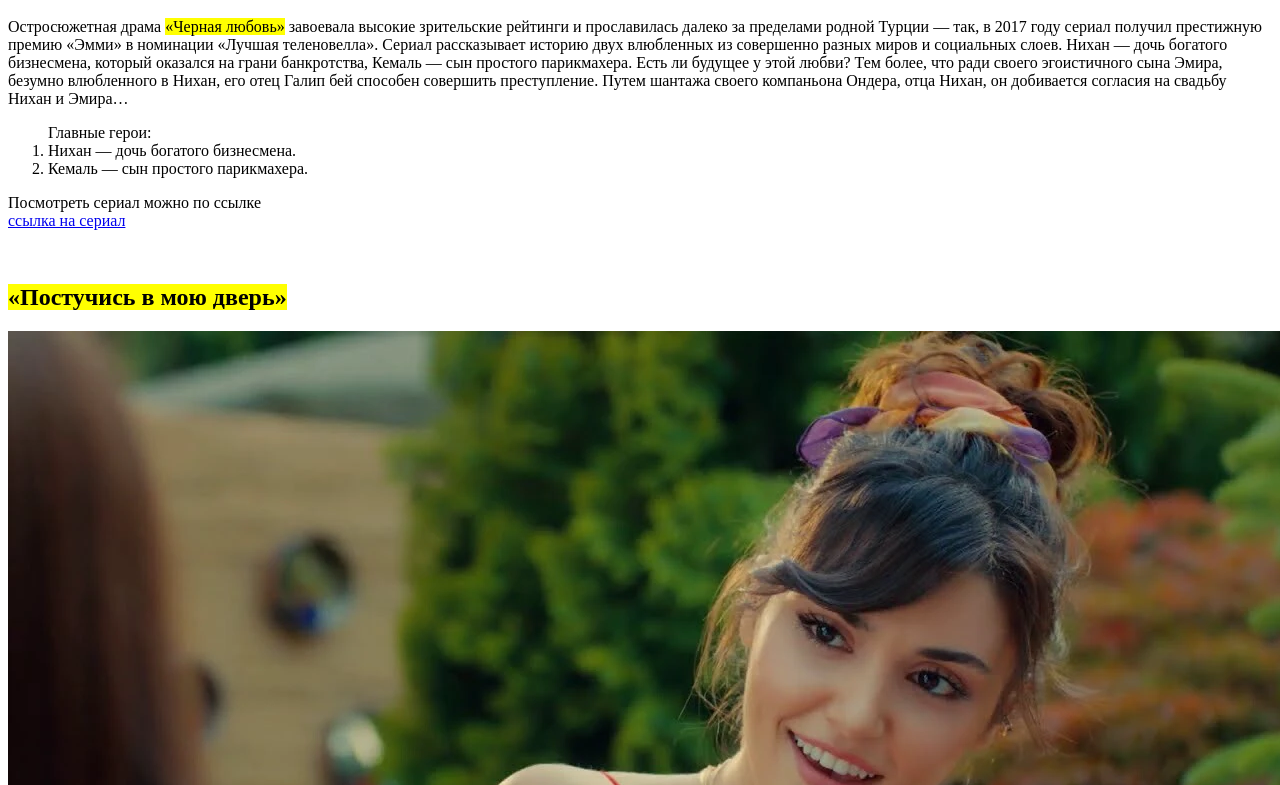
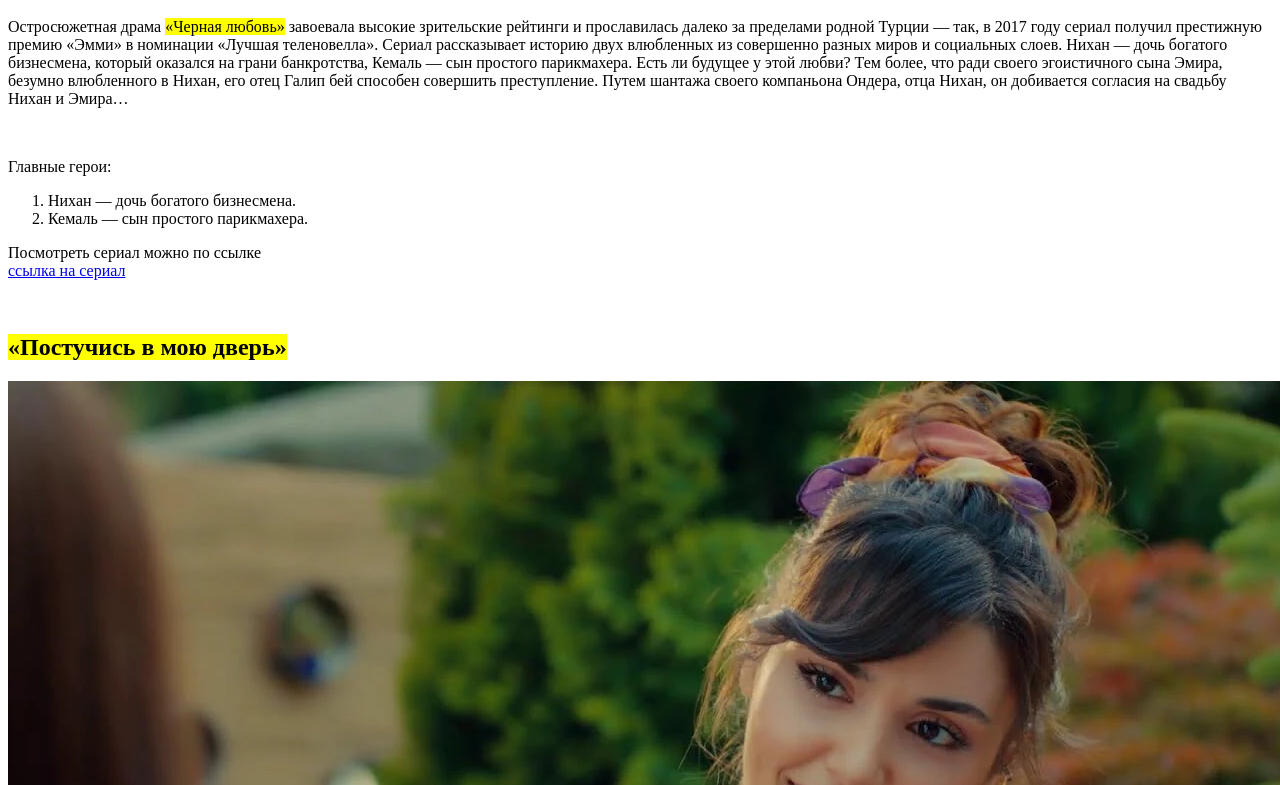
Before and after one commit to Kosovalena/lesson_2_1, a plain HTML site: page index.html in a window 1280 px wide. Shown: the part 875-1660 px from the top of the page. Drawn offline with Linux system fonts and the light colour scheme.

Commit message:
Add files via upload

```diff
--- a/index.html
+++ b/index.html
@@ -22,7 +22,9 @@
 				Есть ли будущее у этой любви? Тем более, что ради своего эгоистичного сына Эмира, безумно влюбленного в
 				Нихан, его отец Галип бей способен совершить преступление. Путем шантажа своего компаньона Ондера, отца
 				Нихан, он добивается согласия на свадьбу Нихан и Эмира…</p>
-			<ol>Главные герои:
+			<br>
+			<p>Главные герои:</p>
+			<ol>
 				<li>Нихан — дочь богатого бизнесмена.</li>
 				<li>Кемаль — сын простого парикмахера.</li>
 			</ol>
@@ -42,8 +44,8 @@
 				магазинчике своей тети, параллельно пытаясь связаться с Серканом Болатом — молодым бизнесменом и владельцем
 				известной архитектурой фирмы, который и лишил ее гранта.
 			</p>
+			<p>Главные герои:</p>
 			<ol>
-				<p>Главные герои:</p>
 				<li>Эда - ландшафтный дизайнер.</li>
 				<li>Серкан Болат - молодой бизнесмен и владелец архитектурной фабрики.</li>
 			</ol>
@@ -67,8 +69,8 @@
 				Сулейман Шах принимает решение просить землю у эмира Алеппо аль-Азиза в обмен на своих лучших воинов. На
 				переговоры к аль-Азизу должен отправиться один из сыновей Сулеймана — отважный Эртугрул или Гюндогду, давно
 				мечтающий о власти.</p>
+			<p>Главные герои:</p>
 			<ol>
-				<p>Главные герои:</p>
 				<li>Эртугрул - сын Сулеймана Шаха — вождя племени кайи/</li>
 				<li>Сулейман Шаха — вождь племени кайи</li>
 			</ol>
@@ -90,8 +92,9 @@
 				столице Кузгун встречает Дилу — свою подругу, в которую был влюблен в детстве. Она работает адвокатом. Между
 				ними с новой силой вспыхивают чувства, но есть проблема: Дила — дочь Рыфата. Можно ли навредить Рыфату, не
 				обидев при этом Дилу? С этим вопросом Кузгуну предстоит разобраться.</p>
+			<p>Главные герои:</p>
 			<ol>
-				<p>Главные герои:</p>
+
 				<li>Юсуф — хороший и честный полицейский, никогда не бравший взяток.</li>
 				<li>Рыфат - напарник.</li>
 				<li>Дила — дочь Рыфата.</li>
@@ -114,8 +117,8 @@
 				их багаж перепутали. После этого знакомства они могли больше и не видеться, если бы не бабушка Дженка,
 				которая увидела зарождающуюся любовь и подстроила новую встречу. Будут ли герои вместе? Как сложится их
 				жизнь?</p>
+			<p>Главные герои:</p>
 			<ul>
-				<p>Главные герои:</p>
 				<li>Азра — дочь известного турецкого шашлычника</li>
 				<li>Дженк — парень из обеспеченной семьи, владеющей пищевой фабрикой.</li>
 			</ul>
```
